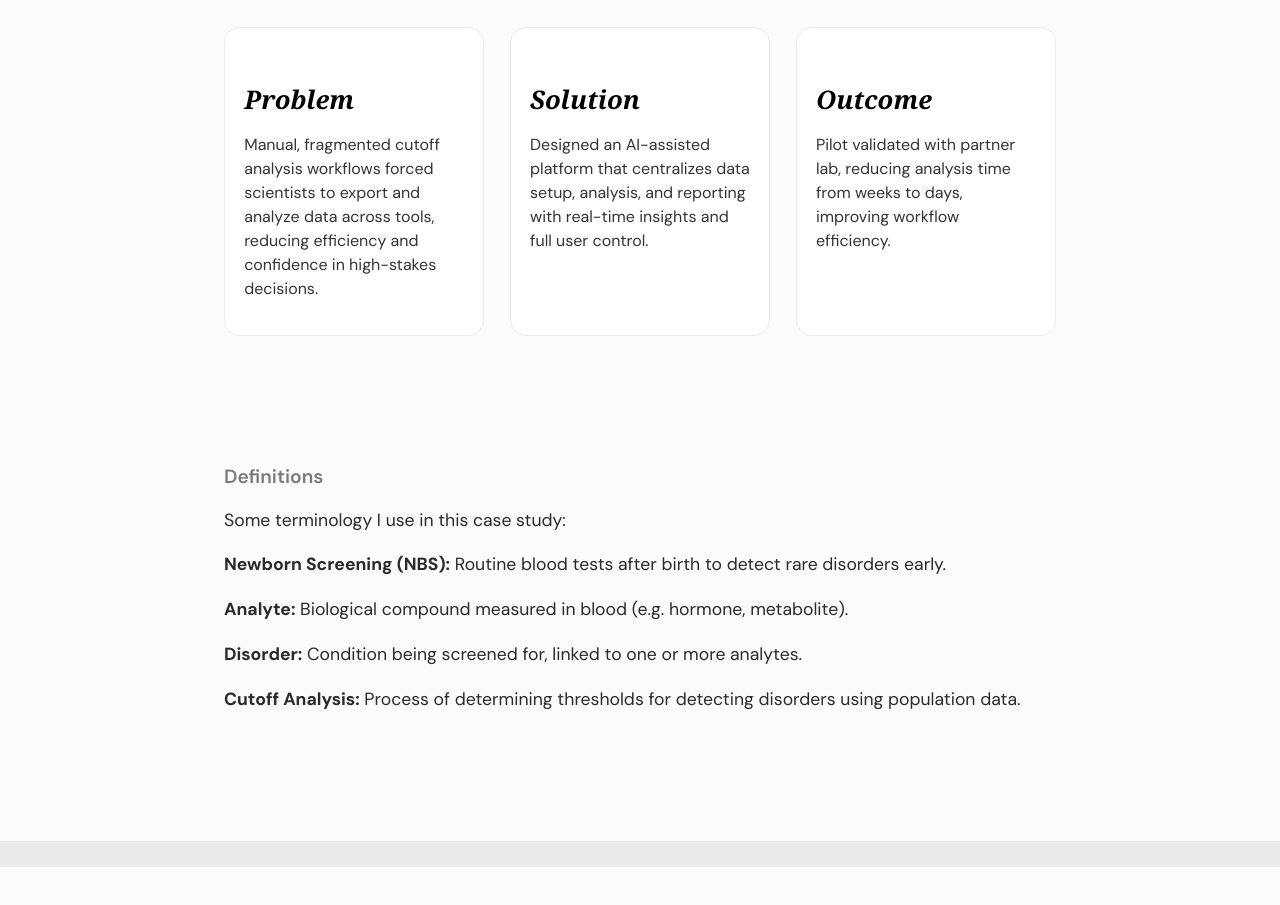
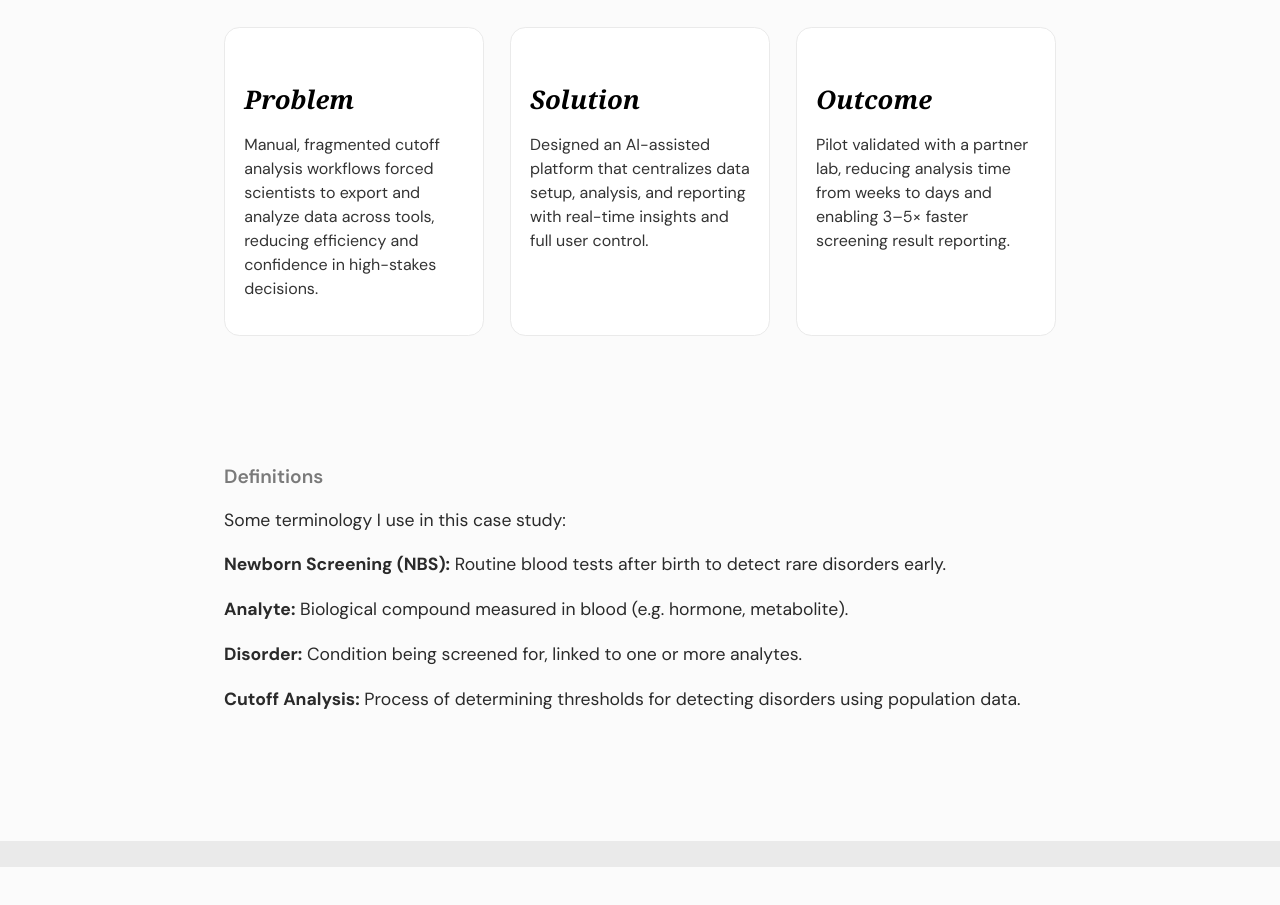
Before and after one commit to Katiiesun/portfolio, a React (Create React App) app: page /NBSTool in a window 1280 px wide. Shown: the part 1385-2290 px from the top of the page. Built offline with nearby package versions, Linux system fonts and the light colour scheme.

Commit message:
update nbs

```diff
--- a/src/components/NBSTool.js
+++ b/src/components/NBSTool.js
@@ -91,8 +91,9 @@ function NBSTool() {
             <div className="nbs-tldr-card">
               <h4>Outcome</h4>
               <p>
-                Pilot validated with partner lab, reducing analysis time from
-                weeks to days, improving workflow efficiency.
+                Pilot validated with a partner lab, reducing analysis time from
+                weeks to days and enabling 3–5× faster screening result
+                reporting.
               </p>
             </div>
           </div>
@@ -289,11 +290,12 @@ function NBSTool() {
           <h3>Understanding the Current Workflow</h3>
 
           <p>
-            Speaking to the Director of a Newborn Screening Lab, we learned that the existing workflow to review cutoffs was largely manual: scientists
-            would export data from the legacy system <b>SpecimenGate</b>,
-            manually stratify and graph data in Excel, analyze the results,
-            propose new cutoffs, and compile findings into reports for approval
-            committee review.
+            Speaking to the Director of a Newborn Screening Lab, we learned that
+            the existing workflow to review cutoffs was largely manual:
+            scientists would export data from the legacy system{" "}
+            <b>SpecimenGate</b>, manually stratify and graph data in Excel,
+            analyze the results, propose new cutoffs, and compile findings into
+            reports for approval committee review.
           </p>
 
           <p>
```
